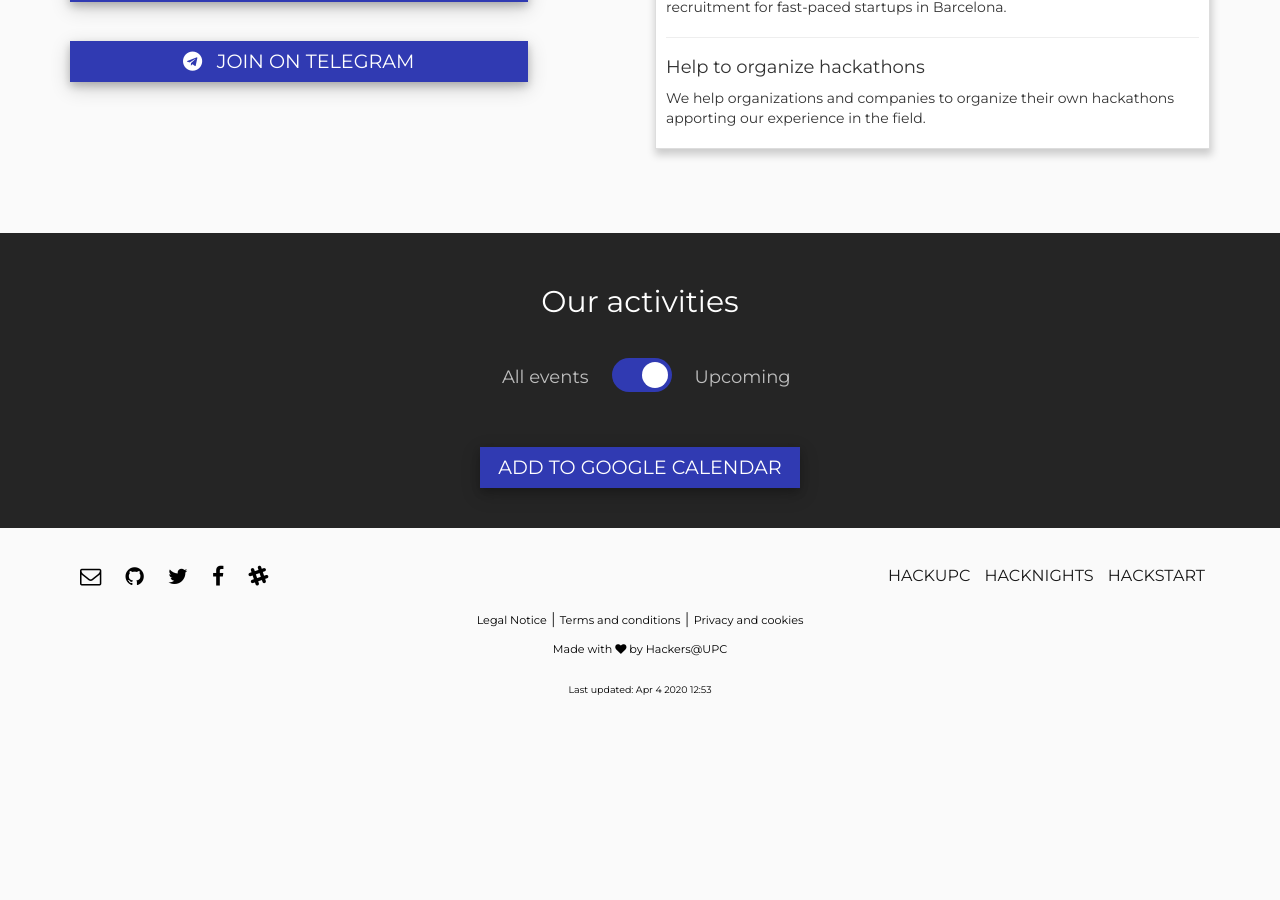
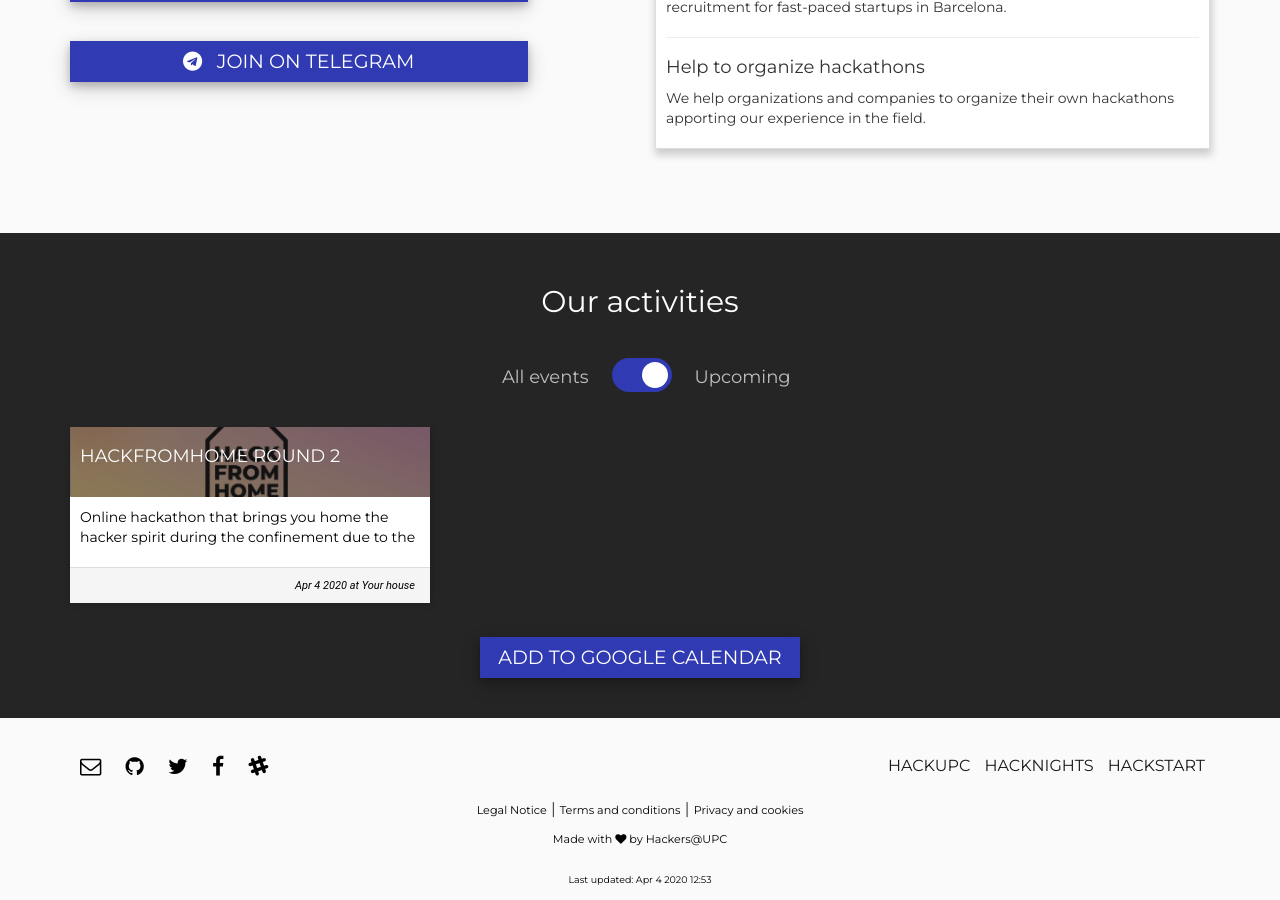
Before and after one commit to casassg/events-landing, a Jekyll site: the page built from index.md, in a window 1280 px wide and 900 px high, scrolled down 601 px. Built offline with Jekyll 4.4.1, drawn with Linux system fonts in a browser that asks for light colours; nearby versions of some CDN libraries; before the commit the page ends 1311 px from its top, so only the background shows below that.

Commit message:
Added HFM R2 event

```diff
--- a/_data/events.yml
+++ b/_data/events.yml
@@ -213,3 +213,11 @@
   end-date: 2020-03-22 00:00 AM # Optional: When is the event ending, make sure you set it if date is set
   location: Your house # Optional: Location where the event will be celebrated, set TBD if not sure yet
   url: http://hackfromhome.hackersatupc.org/ # Optional: Url with more info about the event
+
+- name: HackFromHome Round 2
+  image-url: assets/img/hackfromhome-r2.png
+  line: Online hackathon that brings you home the hacker spirit during the confinement due to the COVID-19
+  date: 2020-04-04 12:00 PM
+  end-date: 2020-04-05 00:00 AM
+  location: Your house
+  url: https://hackfromhome.hackersatupc.org/
```
